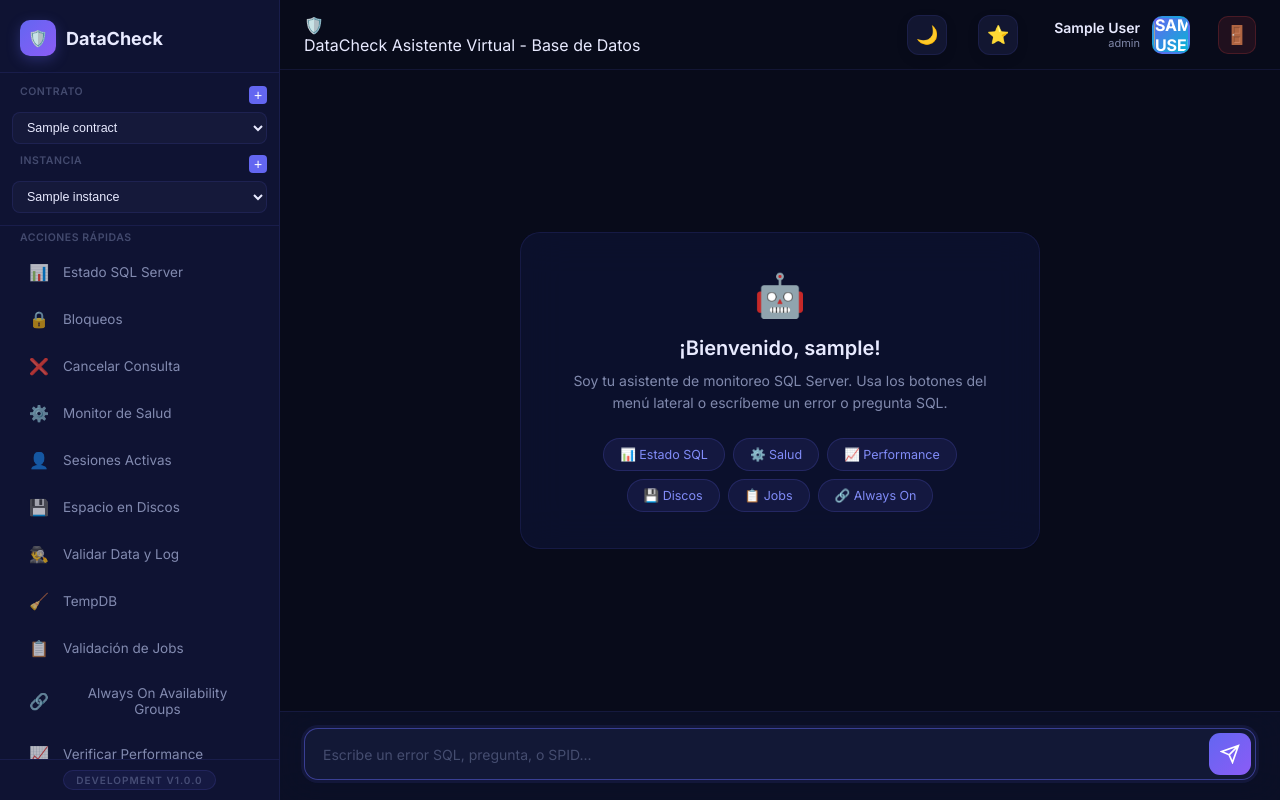
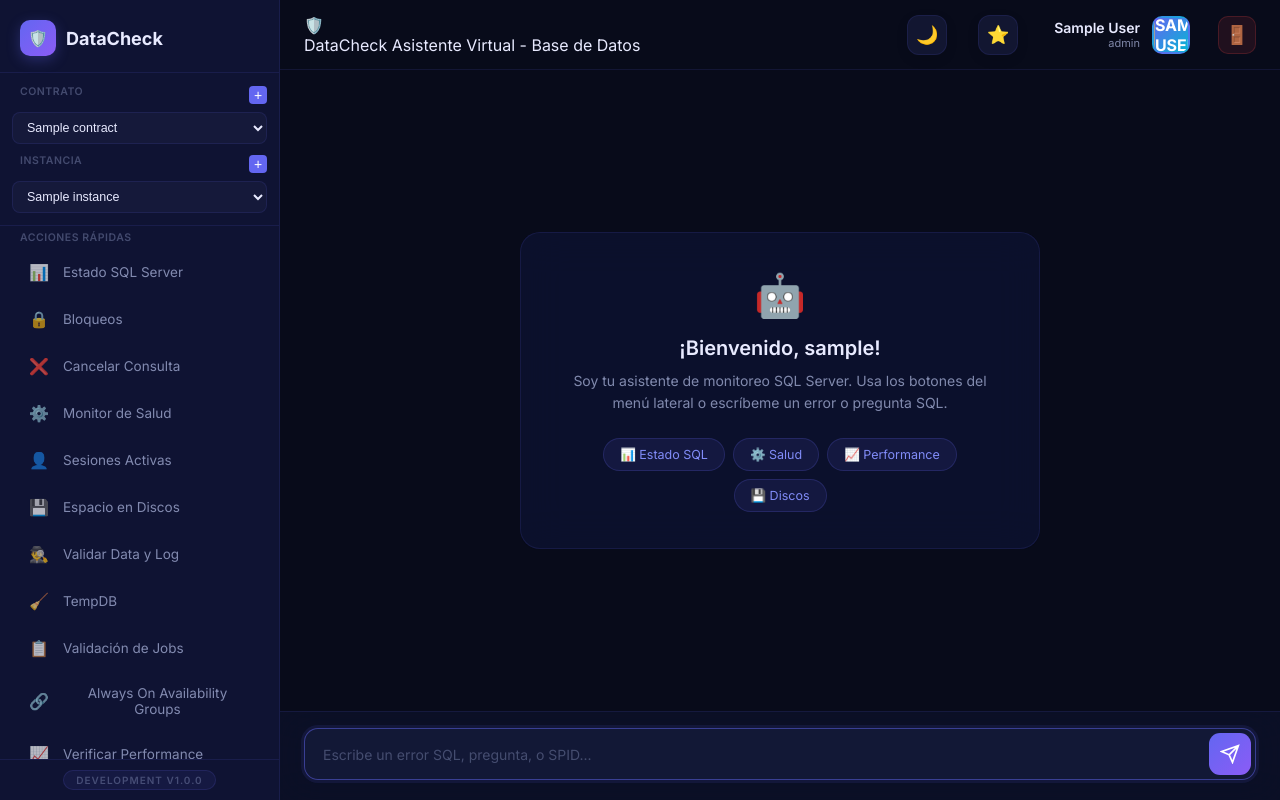
Before and after one commit to JhojanUsugaVargas/DataCheck-web, a Flask app: template frontend/templates/index.html in a window 1280 px wide. Run offline with Flask 3, Linux system fonts and the light colour scheme; the template is opened without the code that fills it: most values are stand-ins (such as "Sample title", 1, 10 or a date in 2020); parts of the project's set-up code (start-up, migrations or seed data) failed here and were passed over; grey boxes are pictures that could not be loaded.

Commit message:
style: remover accesos rápidos de la tarjeta de bienvenida para dejar solo en barra lateral

```diff
--- a/frontend/templates/index.html
+++ b/frontend/templates/index.html
@@ -220,8 +220,6 @@
                     <button class="quick-btn" onclick="sendAction('cpu')">⚙️ Salud</button>
                     <button class="quick-btn" onclick="sendAction('performance')">📈 Performance</button>
                     <button class="quick-btn" onclick="sendAction('discos')">💾 Discos</button>
-                    <button class="quick-btn" onclick="sendAction('jobs')">📋 Jobs</button>
-                    <button class="quick-btn" onclick="sendAction('alwayson')">🔗 Always On</button>
                 </div>
             </div>
         </div>
```
